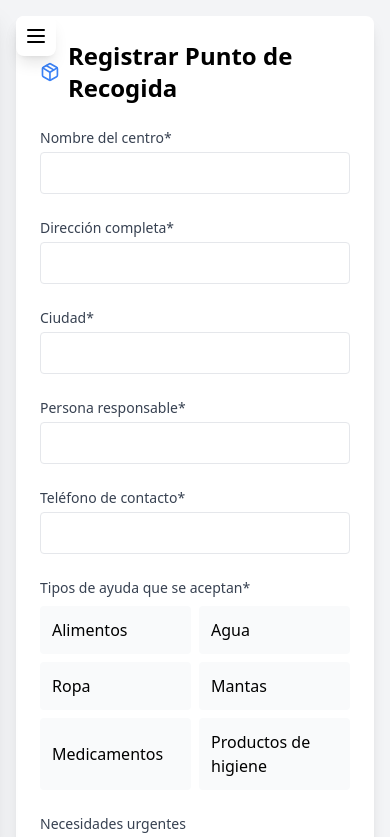
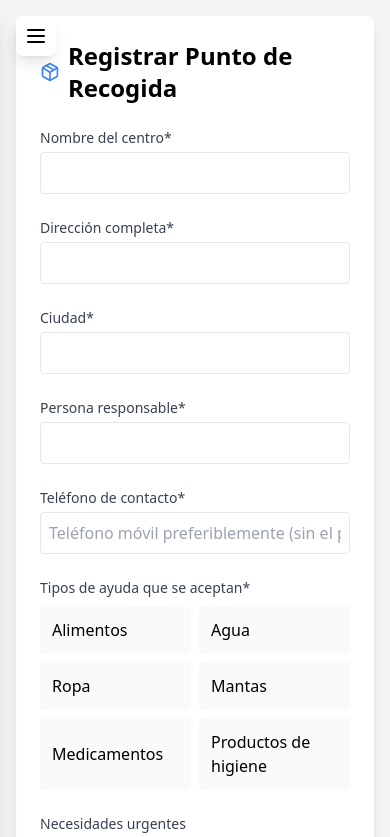
Before and after one commit to pedrolivaresanchez/emergency-cv, a Next.js app: page /punto-recogida in a window 390 px wide. Shown: the top 837 px of the page. Built offline with nearby package versions, Linux system fonts and the light colour scheme; no server answers.

Commit message:
Validate phone number

```diff
--- a/src/app/punto-recogida/page.js
+++ b/src/app/punto-recogida/page.js
@@ -3,6 +3,7 @@
 import { useState } from 'react';
 import { Package } from 'lucide-react';
 import { supabase } from '@/lib/supabase';
+import { isValidPhone } from '@/helpers/utils';
 
 export default function PuntoRecogida() {
   const [formData, setFormData] = useState({
@@ -134,8 +135,11 @@ export default function PuntoRecogida() {
             <label className="block text-sm font-medium text-gray-700 mb-1">Teléfono de contacto*</label>
             <input
               type="tel"
+              pattern="[0-9]{1,9}"
+              maxlength="9"
+              placeholder="Teléfono móvil preferiblemente (sin el prefijo +34)"
               value={formData.contact_phone}
-              onChange={(e) => setFormData({ ...formData, contact_phone: e.target.value })}
+              onChange={(e) => setFormData({ ...formData, contact_phone: isValidPhone(e.target.value) })}
               className="w-full p-2 border rounded focus:ring-2 focus:ring-blue-500"
             />
           </div>
--- a/src/app/solicitar-ayuda/page.js
+++ b/src/app/solicitar-ayuda/page.js
@@ -5,6 +5,7 @@ import { AlertTriangle, Check, Mail } from 'lucide-react';
 import { supabase } from '@/lib/supabase';
 import AddressAutocomplete from '@/components/AddressAutocomplete';
 import { mapToIdAndLabel, tiposAyudaOptions } from '@/helpers/constants';
+import { isValidPhone } from '@/helpers/utils';
 
 export default function SolicitarAyuda() {
   const [formData, setFormData] = useState({
@@ -79,7 +80,7 @@ export default function SolicitarAyuda() {
         description: formData.descripcion,
         urgency: formData.urgencia,
         number_of_people: parseInt(formData.numeroPersonas) || 1,
-        contact_info: formData.contacto,
+        contact_info: isValidPhone(formData.contacto),
         additional_info: {
           special_situations: formData.situacionEspecial || null,
           consent: true,
@@ -267,9 +268,11 @@ export default function SolicitarAyuda() {
               type="tel"
               name="contacto"
               value={formData.contacto}
+              pattern="[0-9]{1,9}"
+              maxlength="9"
               onChange={handleChange}
               className="w-full p-2 border rounded focus:ring-2 focus:ring-red-500"
-              placeholder="Teléfono móvil preferiblemente"
+              placeholder="Teléfono móvil preferiblemente (sin el prefijo +34)"
             />
           </div>
           {/* Pueblos */}
--- /dev/null
+++ b/src/helpers/utils.js
@@ -0,0 +1,3 @@
+export const isValidPhone = (phone) => {
+  return phone.length === 9 && [...phone].every((char) => /\d/.test(char));
+};
```
